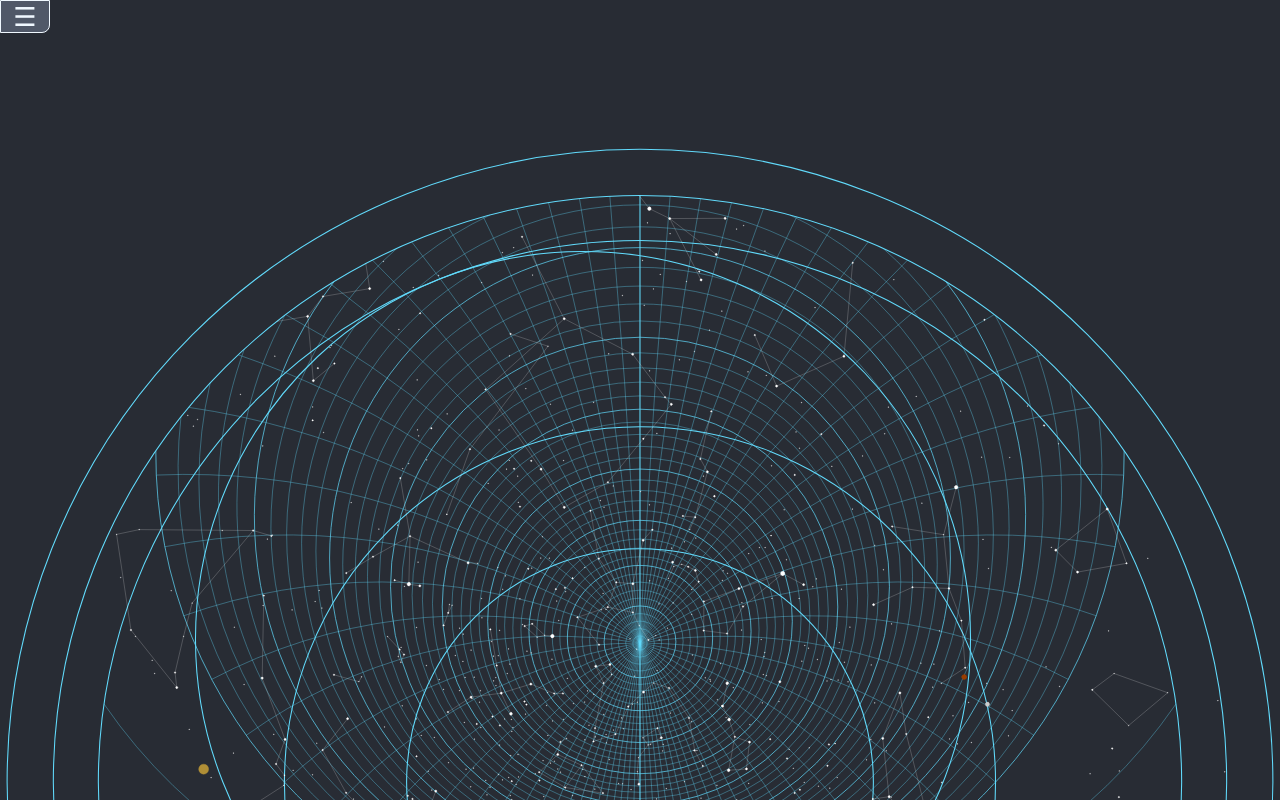
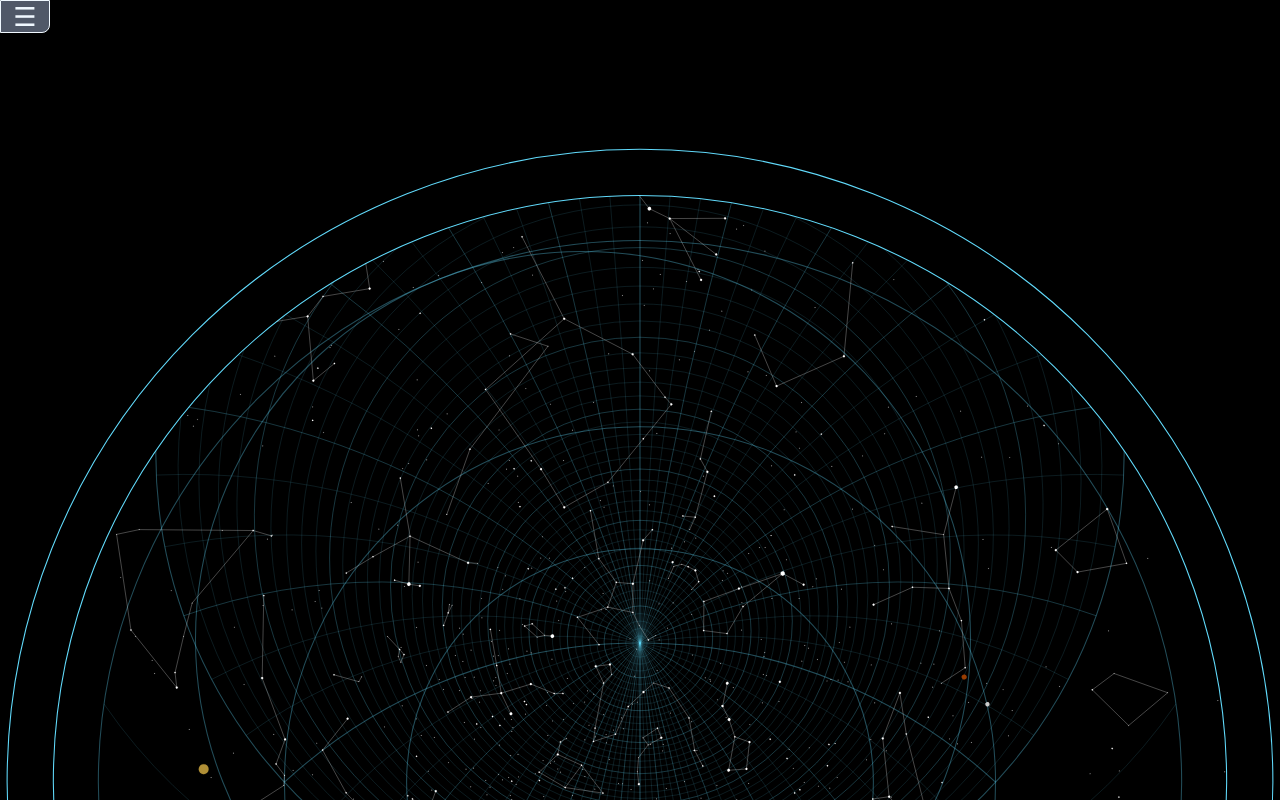
Before and after one commit to thysia-zosa/astro-clock, a React (Create React App) app: page / in a window 1280 px wide. Shown: the top 800 px of the page. Built offline with nearby package versions, Linux system fonts and the light colour scheme.

Commit message:
Change some display style

```diff
--- a/src/components/Astrolabe/Astrolabe.jsx
+++ b/src/components/Astrolabe/Astrolabe.jsx
@@ -9,7 +9,7 @@ const Astrolabe = () => {
       xmlns="http://www.w3.org/2000/svg"
       viewBox={`0 0 ${kWidth} ${kHeight}`}
     >
-      <g stroke="#61DAFB" strokeWidth="1" fillOpacity="0">
+      <g stroke="#61DAFB" strokeWidth="1" fillOpacity="0" strokeOpacity="0.35">
         <Mater />
         <Tympanon />
         <Rete />
--- a/src/components/Astrolabe/Mater/Mater.jsx
+++ b/src/components/Astrolabe/Mater/Mater.jsx
@@ -23,8 +23,8 @@ const Mater = () => {
         cy={yCenter}
         r={kRadius / kTropicalFactor}
       />
-      <circle id="border" cx={xCenter} cy={yCenter} r={kBorder} />
-      <circle id="limbus" cx={xCenter} cy={yCenter} r={kLimbus} />
+      <circle id="border" cx={xCenter} cy={yCenter} r={kBorder} strokeOpacity="1" />
+      <circle id="limbus" cx={xCenter} cy={yCenter} r={kLimbus} strokeOpacity="1" />
       <line
         x1={xCenter}
         y1={yCenter - kBorder}
--- a/src/components/Astrolabe/Rete/FixedStars/Asterism.jsx
+++ b/src/components/Astrolabe/Rete/FixedStars/Asterism.jsx
@@ -1,6 +1,6 @@
 const Asterism = ({ lines }) => {
   return (
-    <g className="asterism" stroke="white" strokeOpacity="0.5" strokeWidth="1">
+    <g className="asterism" stroke="white" strokeOpacity="0.7" strokeWidth="1">
       {lines.map((line, index) => (
         <path key={index} d={line} />
       ))}
--- a/src/components/Astrolabe/Tympanon/Altitude.jsx
+++ b/src/components/Astrolabe/Tympanon/Altitude.jsx
@@ -73,7 +73,7 @@ const Altitude = () => {
         d={`M ${startingX} , ${yLine} a ${radius},${radius} 0 ${
           yLine > center ? 0 : 1
         },1 -${distance} ,0`}
-        strokeWidth={i % 10 === 0 ? "2" : 1}
+        strokeWidth={i % 90 === 0 ? "3" : i % 10 === 0 ? "2" : "1"}
       />
     );
   }
--- a/src/components/Astrolabe/Tympanon/Azimuth.jsx
+++ b/src/components/Astrolabe/Tympanon/Azimuth.jsx
@@ -70,6 +70,7 @@ const Azimuth = () => {
       <path
         key={`d${i * 5}`}
         d={`M ${firstPoint.x},${firstPoint.y} a ${radius},${radius},0 0 0 ${xDistance},${yDistance}`}
+        strokeWidth={i % 18 === 0 ? "3" : i % 3 === 0 ? "2" : "1"}
       />
     );
   }
--- a/src/index.css
+++ b/src/index.css
@@ -8,7 +8,7 @@ body {
 }
 
 #root {
-  background-color: #282c34;
+  background-color: black;
   width: 100vw;
   min-height: 100vh;
   height: 100%;
```
